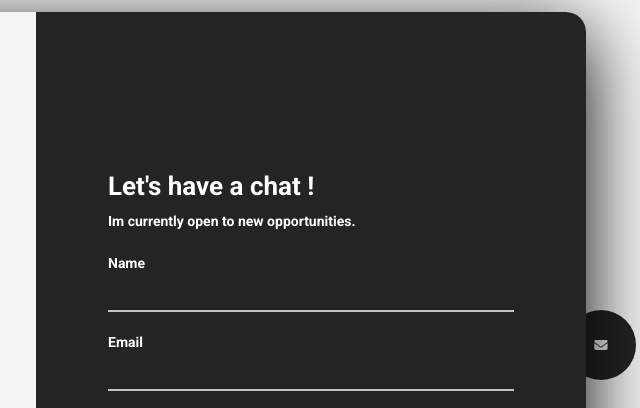
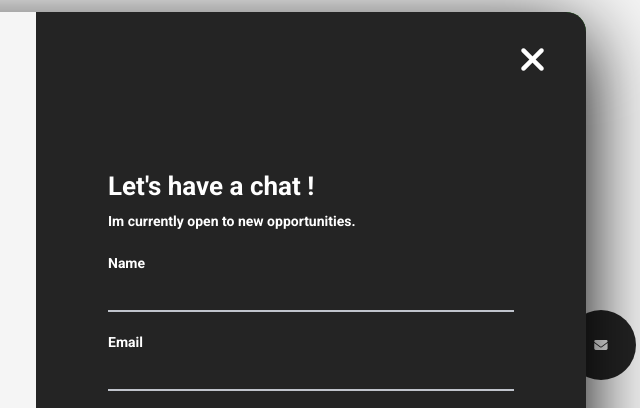
Before and after one commit to JSShant/E-PORTFOLIO-Final, a plain HTML site: page index.html in a window 1280 px wide. Shown: the part 388-796 px from the top of the page, 604-1244 px from the left. Drawn offline with Linux system fonts and the light colour scheme.

Commit message:
Modal Complete

```diff
--- a/index.css
+++ b/index.css
@@ -35,6 +35,7 @@ a {
 
 .click {
     transition: all 300ms ease;
+    cursor: pointer;
 }
 
 .click:hover {
@@ -375,6 +376,7 @@ MODAL
     display: flex;
     flex-direction: column;
     justify-content: center;
+    position: relative;
 }
 
 .modal__about {
@@ -492,3 +494,51 @@ input:hover, textarea:hover {
 input:focus, textarea:focus {
     border-color: #f06449;
 }
+
+.modal__overlay {
+    position: absolute;
+    top: 0;
+    left: 0;
+    width: 100%;
+    height: 100%;
+    display: flex;
+    align-items: center;
+    justify-content: center;
+    z-index: -1;
+}
+
+.modal__overlay--loading {
+    background-color: #242424;
+    font-size: 80px;
+    z-index: -1;
+}
+
+.modal__overlay--success {
+    background-color: #4bb543;
+    font-size: 40px;
+    font-weight: 700;
+    text-align: center;
+    padding: 28px;
+}
+
+.fa-spinner {
+    animation: spinner 750ms infinite linear;
+}
+
+@keyframes spinner {
+    0% {
+        transform: rotate(0);
+    }
+    100% {
+        transform: rotate(360deg);
+    }
+}
+
+.modal__exit {
+    position: absolute;
+    top: 30px;
+    right: 40px;
+    color: white;
+    font-size: 36px;
+    z-index: 100;
+}
--- a/index.html
+++ b/index.html
@@ -136,7 +136,17 @@
                         Send it my way
                     </button>
                 </form>
+
+                <div class="modal__overlay modal__overlay--loading">
+                    <i class="fas fa-spinner"></i>
+                </div>
+
+                <div class="modal__overlay modal__overlay--success">
+                    Thanks for the message! Looking forward to speaking to you soon.
+                </div>
             </div>
+            <i class="fas fa-times modal__exit click"></i>
+
         </div>
 
     </section>
```
